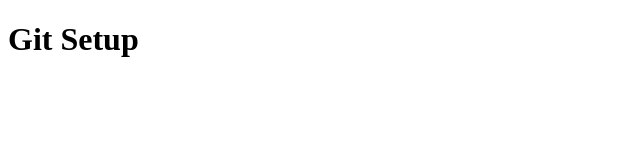
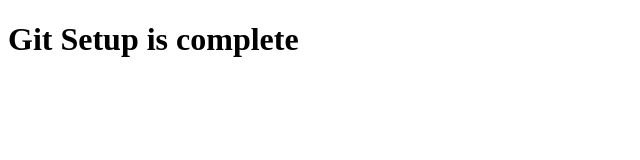
Before and after one commit to NahomBirhane/Lab2_Setup, a plain HTML site: page index.html in a window 1280 px wide. Shown: the whole page, without its empty margins (0-640 px from the left). Drawn offline with Linux system fonts and the light colour scheme.

Commit message:
set up complete

```diff
--- a/index.html
+++ b/index.html
@@ -6,6 +6,6 @@
     <title>Document</title>
 </head>
 <body>
-    <h1>Git Setup</h1>
+    <h1>Git Setup is complete</h1>
 </body>
 </html>
```
